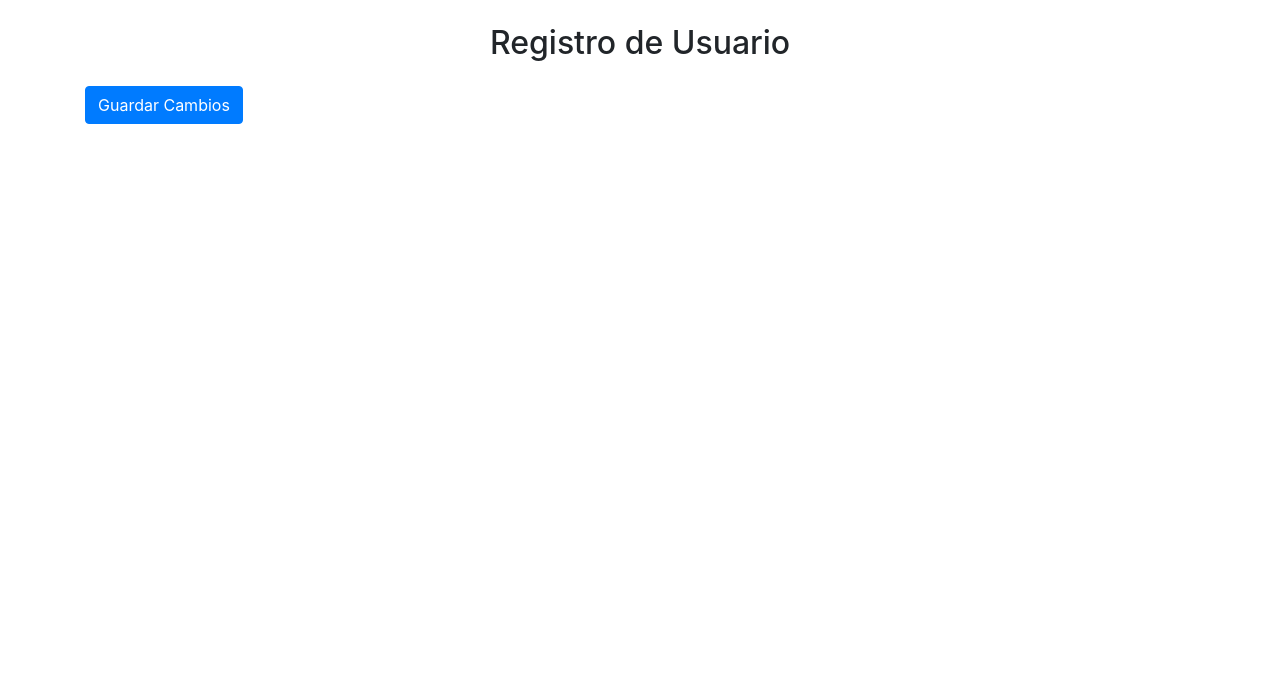
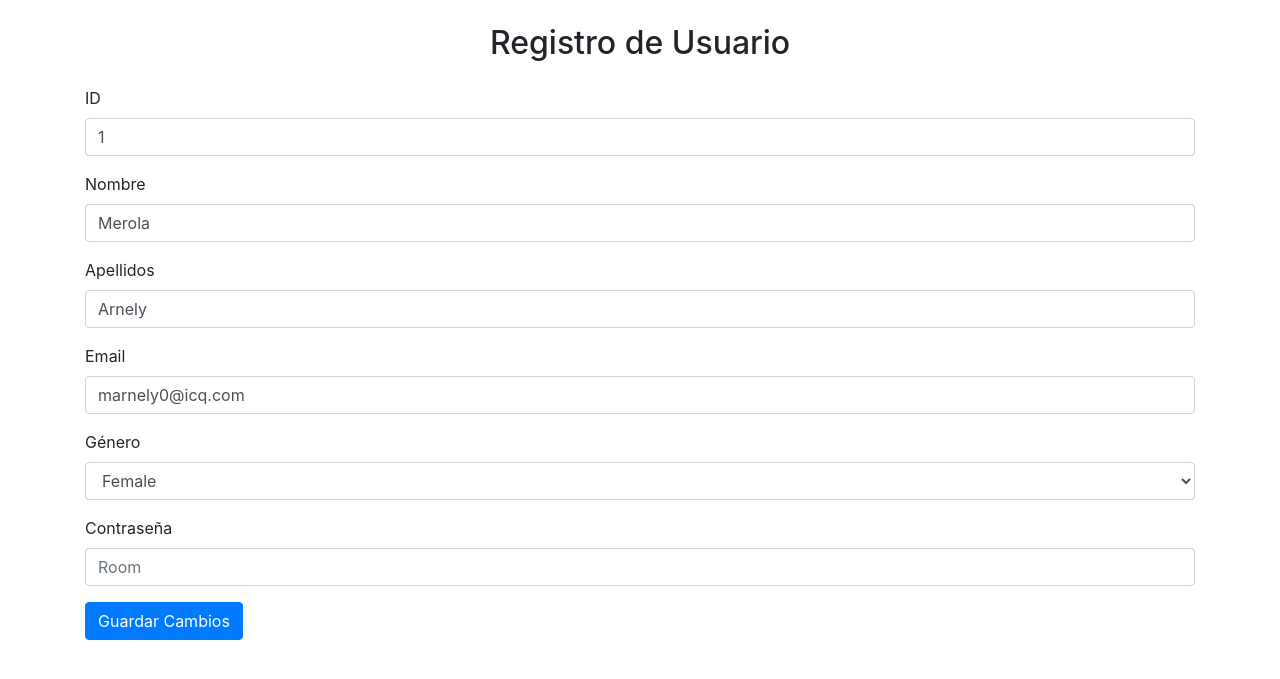
Before and after one commit to Adrian140604/Desarrollo_web_en_entorno_servidor, a PHP site: the page made by phpEjercicios/html/misEjercicios/PaginaWeb/formulario.php in a window 1280 px wide. Shown: the top 679 px of the page. Run offline with PHP 8.4, Linux system fonts and the light colour scheme; some libraries are stand-ins or nearby versions.

Commit message:
terminado o eso creo

```diff
--- a/phpEjercicios/html/misEjercicios/PaginaWeb/formulario.php
+++ b/phpEjercicios/html/misEjercicios/PaginaWeb/formulario.php
@@ -22,38 +22,71 @@ if (isset($_GET["id"])) {
     }
 }
 
-function valoraAccion($id,$nombre,$apellidos,$email,$genero,$contrasenia){
-    if($_GET["accion"]=="eliminar"||$_GET["accion"]=="verMas"){
-        echo"<div class=\"form-group\">
-                <label for=\"id\">ID</label>
-                <input type=\"text\" class=\"form-control\" id=\"id\" placeholder=<?php echo $id;?> disabled>
+function valoraAccion($id,$nombre,$apellidos,$email,$genero,$contrasenia){ //Recordar que no puede haber codigo html dentro de php, es decir con un echo sio que se puede pero al tener funciones php dentro podemos hacerlo asi
+    if($_GET["accion"]=="eliminar"||$_GET["accion"]=="verMas"){?>
+        <div class="form-group">
+                <label for="id">ID</label>
+                <input type="text" class="form-control" id="id" placeholder=<?php echo $id;?> disabled>
             </div>
-            <div class=\"form-group\">
-                <label for=\"nombre\">Nombre</label>
-                <input type=\"text\" class=\"form-control\" id=\"nombre\" placeholder=<?php echo $nombre;?> disabled>
+            <div class="form-group">
+                <label for="nombre">Nombre</label>
+                <input type="text" class="form-control" id="nombre" placeholder=<?php echo $nombre;?> disabled>
             </div>
-            <div class=\"form-group\">
-                <label for=\"apellidos\">Apellidos</label>
-                <input type=\"text\" class=\"form-control\" id=\"apellidos\" placeholder=<?php echo $apellidos;?> disabled>
+            <div class="form-group">
+                <label for="apellidos">Apellidos</label>
+                <input type="text" class="form-control" id="apellidos" placeholder=<?php echo $apellidos;?> disabled>
             </div>
-            <div class=\"form-group\">
-                <label for=\"email\">Email</label>
-                <input type=\"email\" class=\"form-control\" id=\"email\" placeholder=<?php echo $email;?> disabled>
+            <div class="form-group">
+                <label for="email">Email</label>
+                <input type="email" class="form-control" id="email" placeholder=<?php echo $email;?> disabled>
             </div>
-            <div class=\"form-group\">
-                <label for=\"genero\">Género</label>
-                <select class=\"form-control\" id=\"genero\" disabled>
-                    <option value=\"\"><?php echo $genero;?></option>
-                    <option value=\"masculino\">Masculino</option>
-                    <option value=\"femenino\">Femenino</option>
-                    <option value=\"otro\">Otro</option>
+            <div class="form-group">
+                <label for="genero">Género</label>
+                <select class="form-control" id="genero" disabled>
+                    <option value=""><?php echo $genero;?></option>
+                    <option value="masculino">Masculino</option>
+                    <option value="femenino">Femenino</option>
+                    <option value="otro">Otro</option>
                 </select>
             </div>
-            <div class=\"form-group\">
-                <label for=\"contraseña\">Contraseña</label>
-                <input type=\"password\" class=\"form-control\" id=\"contraseña\" placeholder=<?php echo $contrasenia;?> disabled>
-            </div>";
-    }
+            <div class="form-group">
+                <label for="contraseña">Contraseña</label>
+                <input type="password" class="form-control" id="contraseña" placeholder=<?php echo $contrasenia;?> disabled>
+
+          </div>
+<?php   }
+    else{?>
+            <div class="form-group">
+                <label for="id">ID</label>
+                <input type="text" class="form-control" id="id" value=<?php echo $id;?> >
+            </div>
+            <div class="form-group">
+                <label for="nombre">Nombre</label>
+                <input type="text" class="form-control" id="nombre" value=<?php echo $nombre;?> >
+            </div>
+            <div class="form-group">
+                <label for="apellidos">Apellidos</label>
+                <input type="text" class="form-control" id="apellidos" value=<?php echo $apellidos;?> >
+            </div>
+            <div class="form-group">
+                <label for="email">Email</label>
+                <input type="email" class="form-control" id="email" value=<?php echo $email;?> >
+            </div>
+            <div class="form-group">
+                <label for="genero">Género</label>
+                <select class="form-control" id="genero" >
+                    <option value=""><?php echo $genero;?></option>
+                    <option value="masculino">Masculino</option>
+                    <option value="femenino">Femenino</option>
+                    <option value="otro">Otro</option>
+                </select>
+            </div>
+            <div class="form-group">
+                <label for="contraseña">Contraseña</label>
+                <input type="password" class="form-control" id="contraseña" placeholder=<?php echo $contrasenia;?> >
+            </div>
+<?php   }
+
 
 }
 ?>
```
